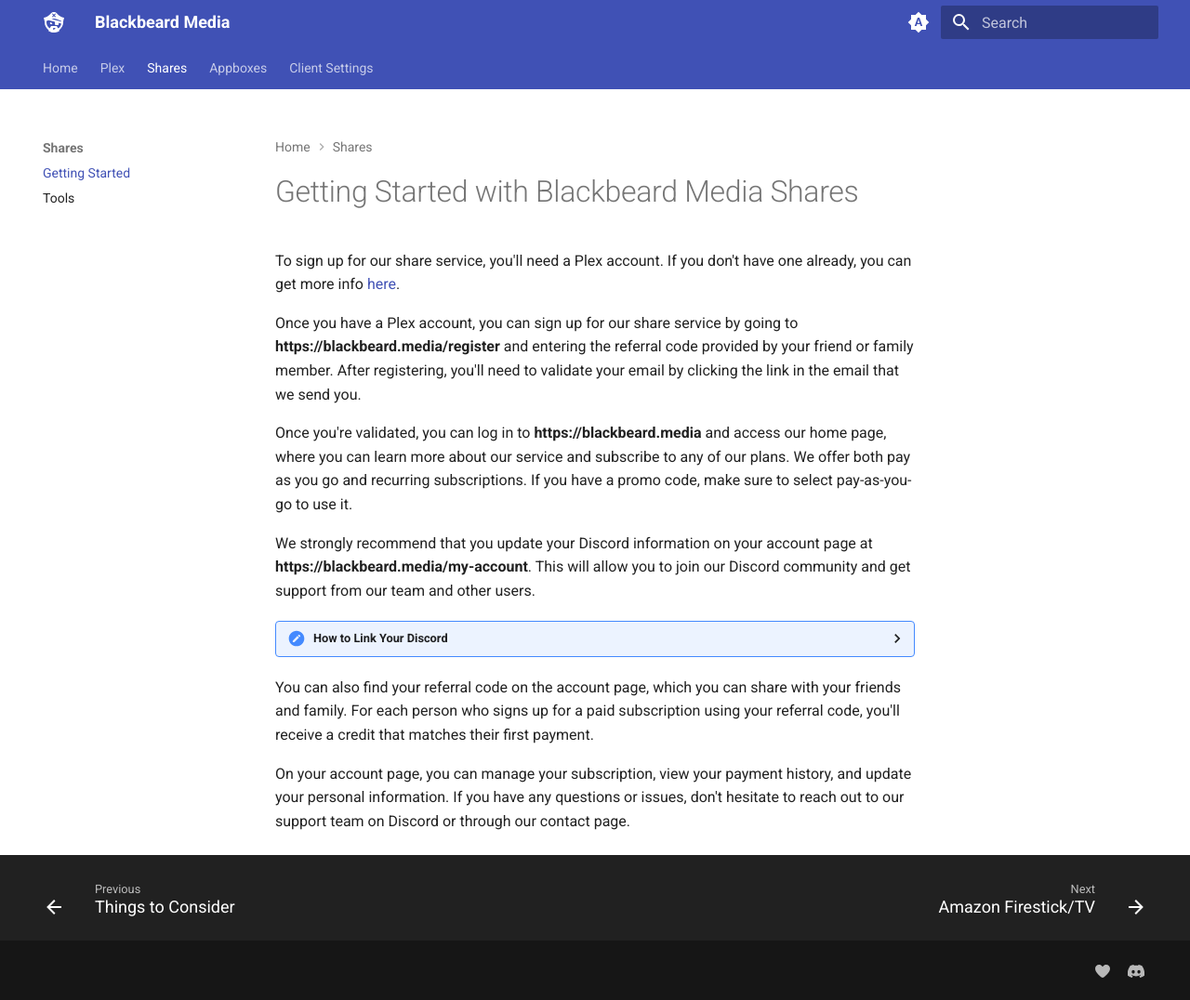
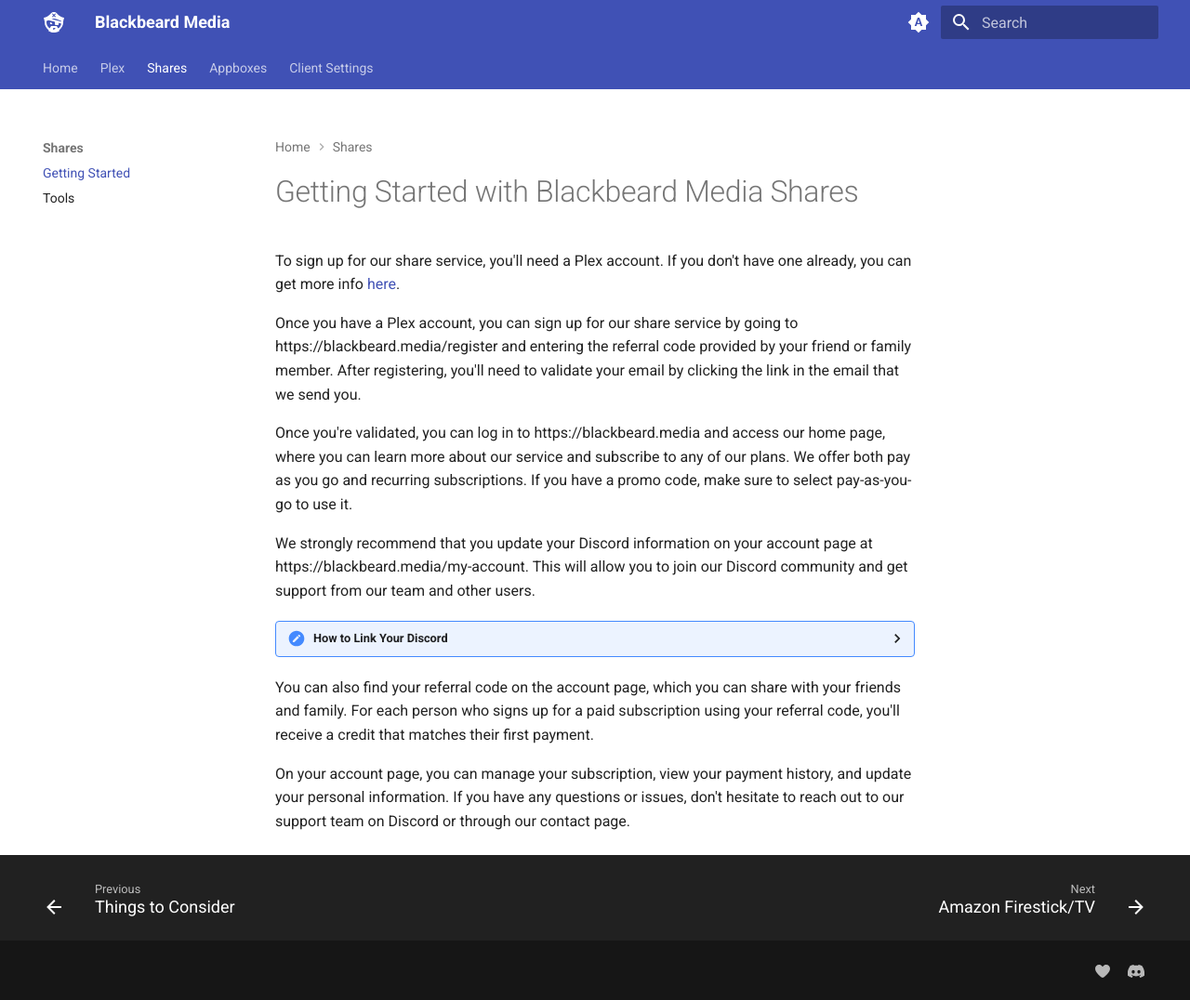
Before and after one commit to neomedia6989/docs-2, an MkDocs documentation site: the page built from docs/shares/getting-started.md, in a window 1280 px wide and 1076 px high. Shown: the whole window at 93% size. Built offline with MkDocs 1.6.1 and Material for MkDocs 9.7.7, drawn with Linux system fonts in a browser that asks for light colours.

```diff
--- a/docs/shares/getting-started.md
+++ b/docs/shares/getting-started.md
@@ -2,11 +2,11 @@
 
 To sign up for our share service, you'll need a Plex account. If you don't have one already, you can get more info [here](../plex/getting-started.md).
 
-Once you have a Plex account, you can sign up for our share service by going to **https://blackbeard.media/register** and entering the referral code provided by your friend or family member. After registering, you'll need to validate your email by clicking the link in the email that we send you.
+Once you have a Plex account, you can sign up for our share service by going to https://blackbeard.media/register and entering the referral code provided by your friend or family member. After registering, you'll need to validate your email by clicking the link in the email that we send you.
 
-Once you're validated, you can log in to **https://blackbeard.media** and access our home page, where you can learn more about our service and subscribe to any of our plans. We offer both pay as you go and recurring subscriptions. If you have a promo code, make sure to select pay-as-you-go to use it.
+Once you're validated, you can log in to https://blackbeard.media and access our home page, where you can learn more about our service and subscribe to any of our plans. We offer both pay as you go and recurring subscriptions. If you have a promo code, make sure to select pay-as-you-go to use it.
 
-We strongly recommend that you update your Discord information on your account page at **https://blackbeard.media/my-account**. This will allow you to join our Discord community and get support from our team and other users.
+We strongly recommend that you update your Discord information on your account page at https://blackbeard.media/my-account. This will allow you to join our Discord community and get support from our team and other users.
 
  <details>
   <summary>How to Link Your Discord</summary>
```
